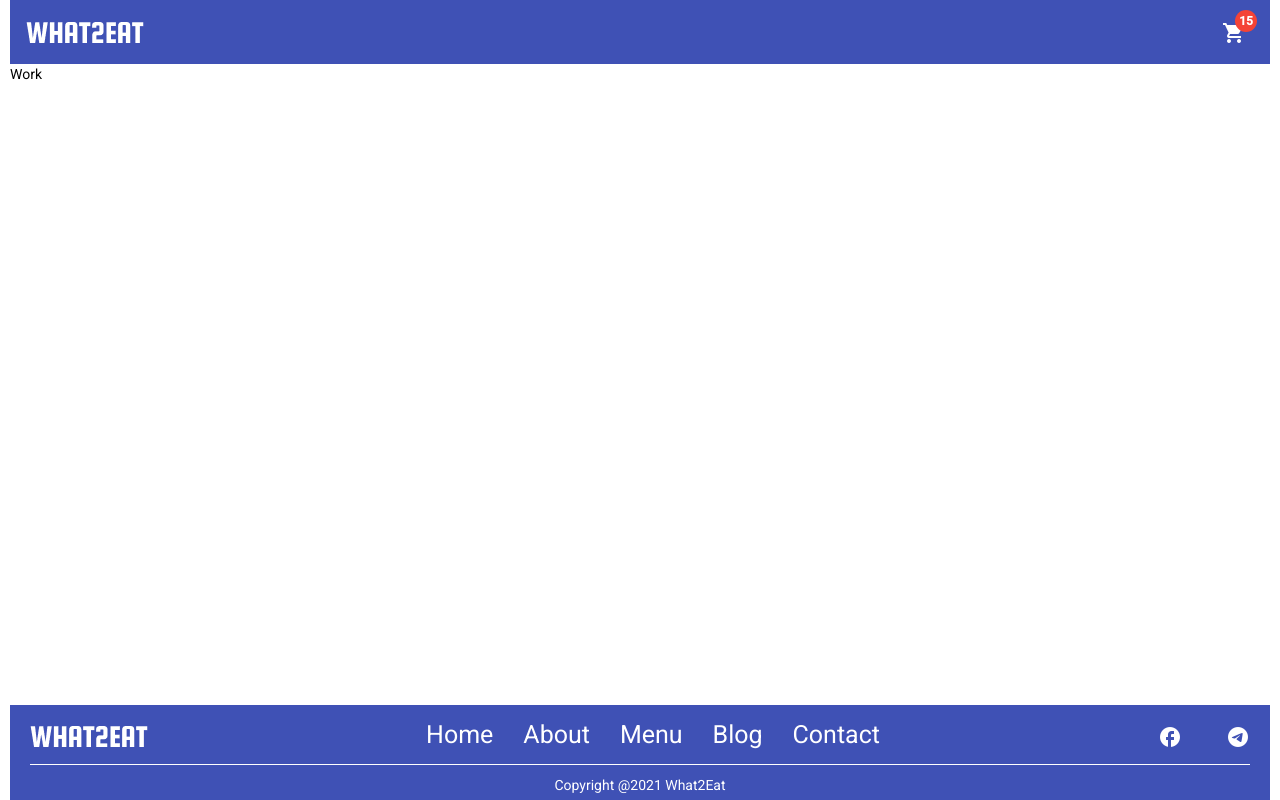
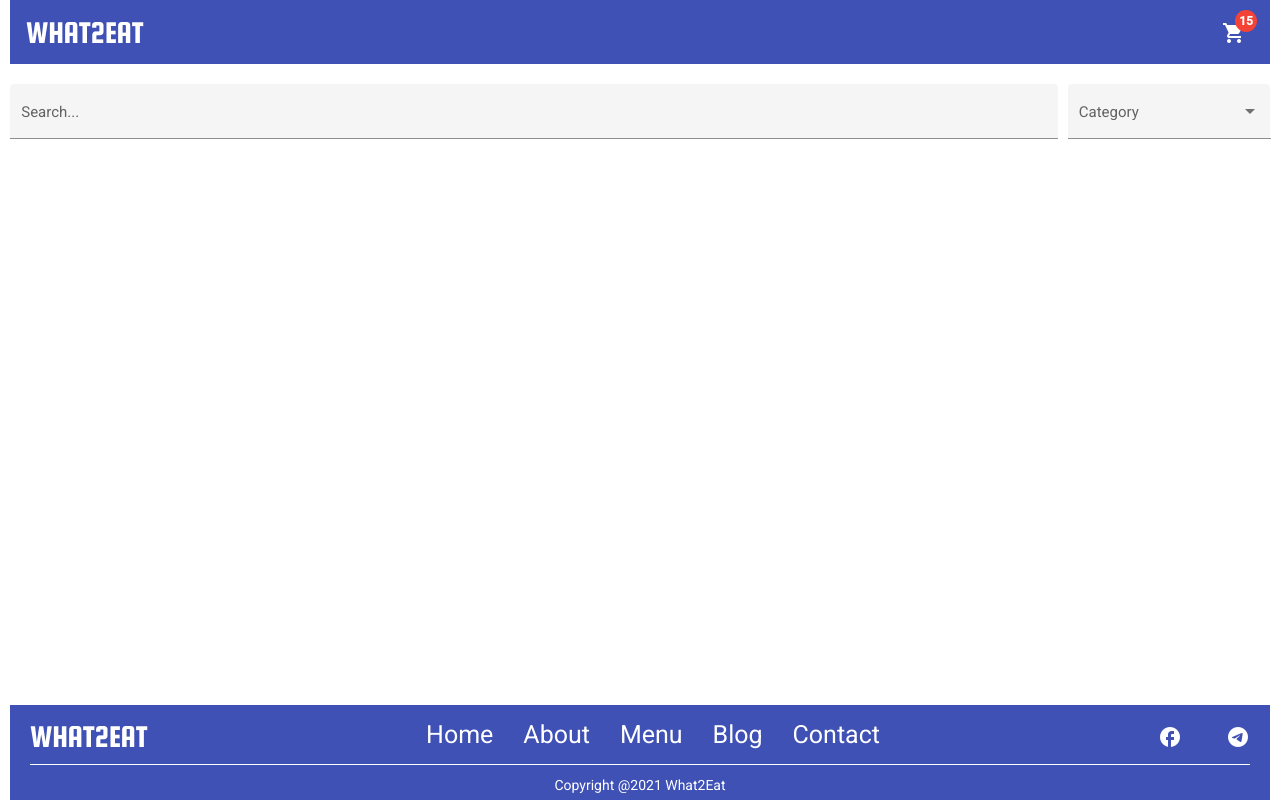
Before and after one commit to ADmtr2001/Angular_Test_Project, an Angular app: page / in a window 1280 px wide. Built offline with nearby package versions, Linux system fonts and the light colour scheme.

Commit message:
add filters component

```diff
--- a/src/app/app-routing.module.ts
+++ b/src/app/app-routing.module.ts
@@ -1,7 +1,10 @@
 import { NgModule } from '@angular/core';
 import { RouterModule, Routes } from '@angular/router';
+import {DishesComponent} from "./pages/dishes/dishes.component";
 
-const routes: Routes = [];
+const routes: Routes = [
+  { path: '', component: DishesComponent },
+];
 
 @NgModule({
   imports: [RouterModule.forRoot(routes)],
--- a/src/app/app.component.html
+++ b/src/app/app.component.html
@@ -1,7 +1,7 @@
 <div class="container">
   <app-navbar></app-navbar>
   <div class="content">
-    Work
+    <router-outlet></router-outlet>
   </div>
   <app-footer></app-footer>
 </div>
--- /dev/null
+++ b/src/app/components/filters/filters.component.html
@@ -0,0 +1,18 @@
+<section>
+  <form>
+    <mat-form-field class="search" appearance="fill">
+      <mat-label>Search...</mat-label>
+      <input type="email" matInput [formControl]="searchQuery">
+    </mat-form-field>
+
+    <mat-form-field class="category" appearance="fill">
+      <mat-label>Category</mat-label>
+      <mat-select [formControl]="category">
+        <mat-select-trigger>
+          {{category.value}}
+        </mat-select-trigger>
+        <mat-option *ngFor="let category of categories" [value]="category">{{category}}</mat-option>
+      </mat-select>
+    </mat-form-field>
+  </form>
+</section>
--- /dev/null
+++ b/src/app/components/filters/filters.component.scss
@@ -0,0 +1,20 @@
+section {
+  margin-top: 2rem;
+  form {
+    display: flex;
+    font-size: 1.5rem;
+
+    .search {
+    width: 100%;
+    }
+
+    .category {
+      margin-left: 1rem;
+    }
+  }
+
+  .example-additional-selection {
+    opacity: 0.75;
+    font-size: 0.75em;
+  }
+}
--- /dev/null
+++ b/src/app/components/filters/filters.component.ts
@@ -0,0 +1,20 @@
+import { Component, OnInit } from '@angular/core';
+import {FormControl} from '@angular/forms';
+
+@Component({
+  selector: 'app-filters',
+  templateUrl: './filters.component.html',
+  styleUrls: ['./filters.component.scss']
+})
+export class FiltersComponent implements OnInit {
+  searchQuery = new FormControl('');
+  category = new FormControl();
+
+  categories: string[] = ['Pizza', 'Meat', 'Dessert', 'Rolls'];
+
+  constructor() { }
+
+  ngOnInit(): void {
+  }
+
+}
--- a/src/app/material/material.module.ts
+++ b/src/app/material/material.module.ts
@@ -5,10 +5,10 @@ import {MatIconModule} from '@angular/material/icon';
 import {MatButtonModule} from "@angular/material/button";
 import {MatBadgeModule} from '@angular/material/badge';
 import {MatDividerModule} from '@angular/material/divider';
+import {MatInputModule} from '@angular/material/input';
+import {MatSelectModule} from '@angular/material/select';
 
-
-
-const MaterialComponents = [MatToolbarModule, MatIconModule, MatButtonModule, MatBadgeModule, MatDividerModule]
+const MaterialComponents = [MatToolbarModule, MatIconModule, MatButtonModule, MatBadgeModule, MatDividerModule, MatInputModule, MatSelectModule]
 
 @NgModule({
   imports: [MaterialComponents],
--- /dev/null
+++ b/src/app/pages/dishes/dishes.component.html
@@ -0,0 +1 @@
+<app-filters></app-filters>
--- /dev/null
+++ b/src/app/pages/dishes/dishes.component.ts
@@ -0,0 +1,15 @@
+import { Component, OnInit } from '@angular/core';
+
+@Component({
+  selector: 'app-dishes',
+  templateUrl: './dishes.component.html',
+  styleUrls: ['./dishes.component.scss']
+})
+export class DishesComponent implements OnInit {
+
+  constructor() { }
+
+  ngOnInit(): void {
+  }
+
+}
--- a/src/styles.scss
+++ b/src/styles.scss
@@ -84,10 +84,6 @@ h2 {
   margin-bottom: 2rem;
 }
 
-section {
-  padding: 1rem;
-}
-
 @media (prefers-reduced-motion: reduce) {
   * {
     animation-duration: 0.01ms !important;
```
Also changed, not shown: src/app/app.module.ts (+8 -2 lines), src/app/pages/dishes/dishes.component.scss (added).
